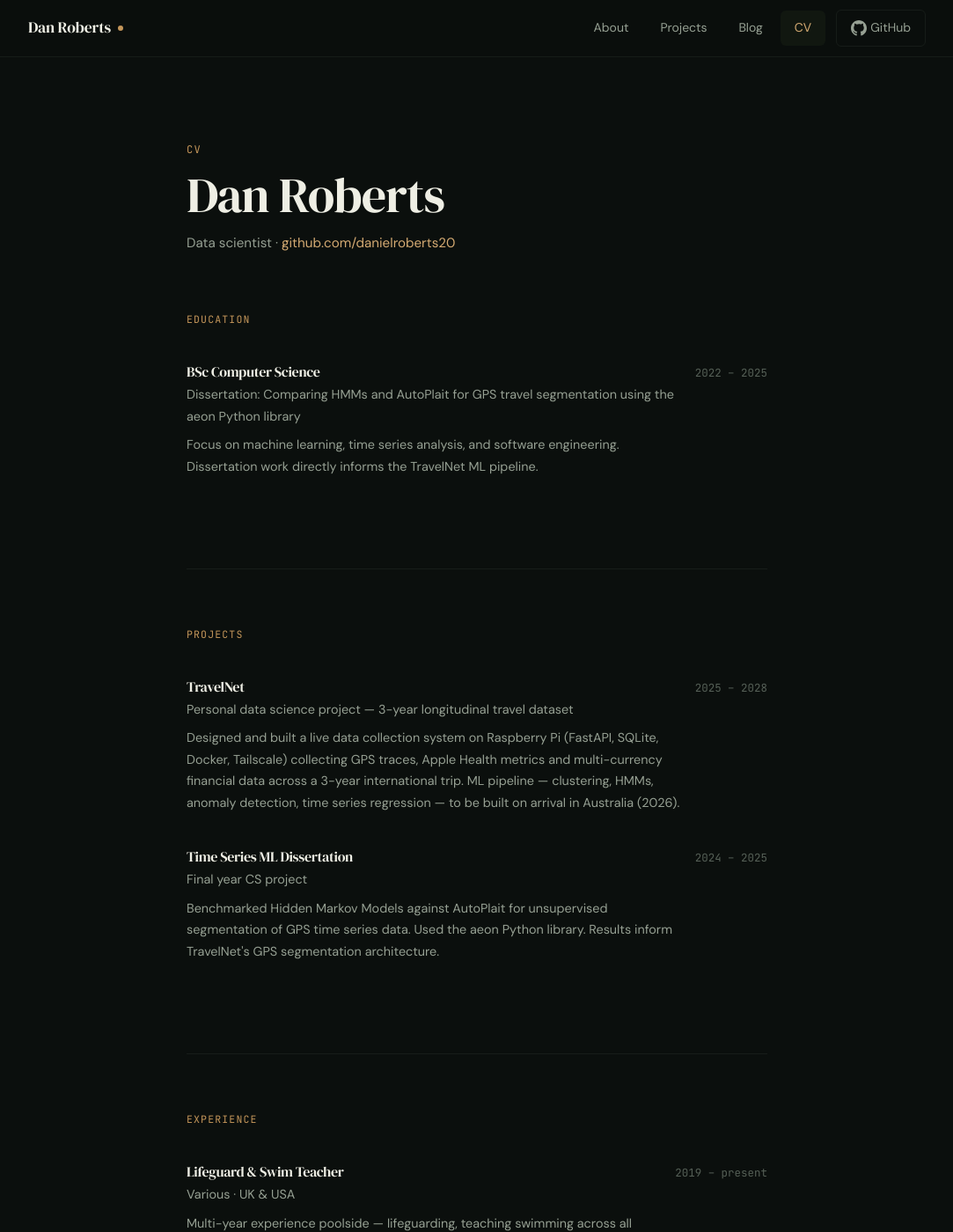
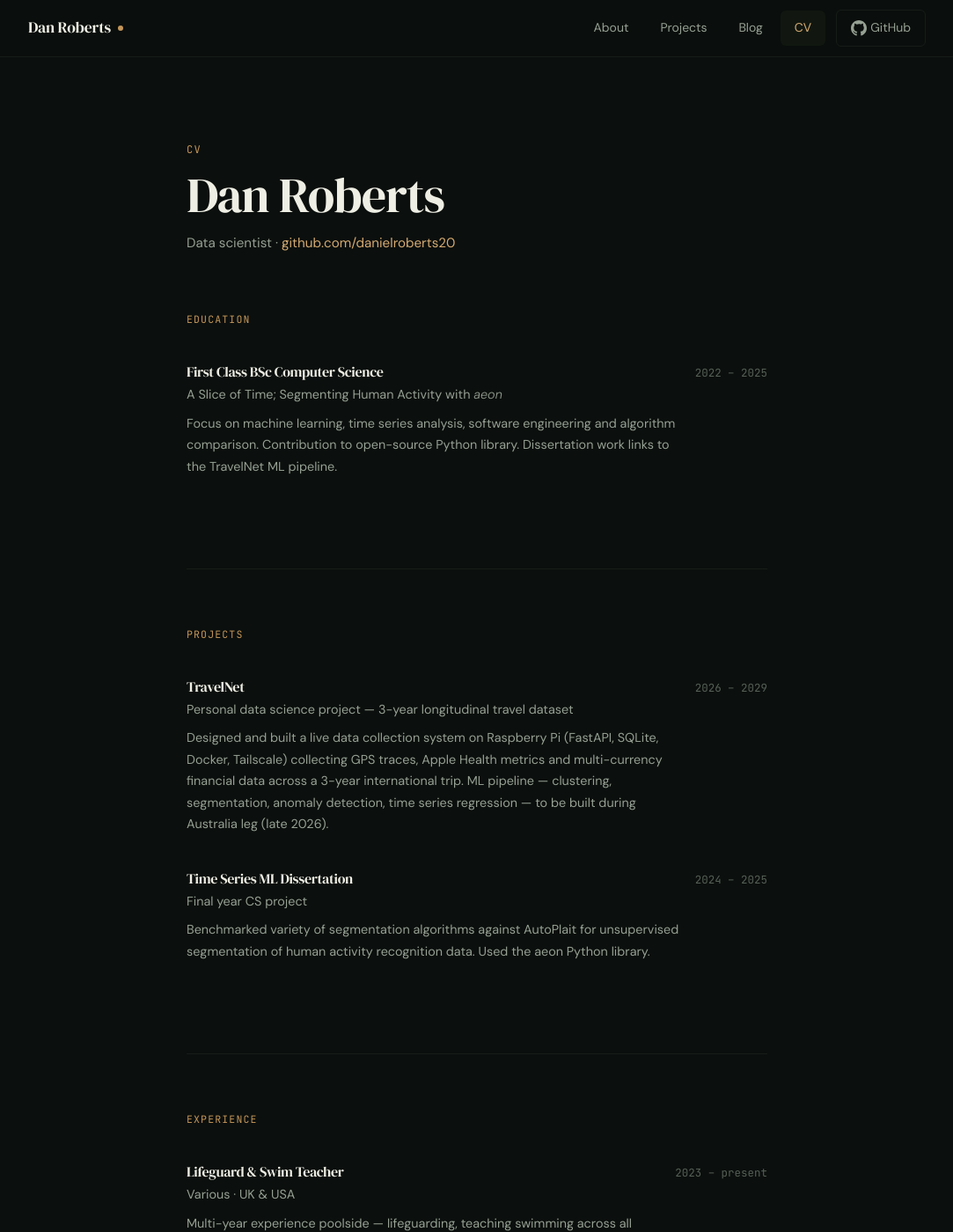
Before and after one commit to danielroberts20/danielroberts20.github.io, a Jekyll site: the page built from cv.md, in a window 1280 px wide and 1400 px high. Shown: the whole window at 88% size, without its empty margins (98-1181 px from the left). Built offline with Jekyll 4.4.1, drawn with Linux system fonts in a browser that asks for light colours; some of the changed text lies outside the part shown.

Commit message:
Updated CV

```diff
--- a/_data/site.yml
+++ b/_data/site.yml
@@ -5,7 +5,7 @@ status_schedule:
     label: Pre-departure hardening
     description: Building and stress-testing TravelNet before the June 2026 departure. Ireland dry run complete.
     location: "UK"
-    countries_visited: 0
+    countries_visited: —
     km_travelled: 0
     on_road: false
     active_lon: -0.1
--- a/cv.md
+++ b/cv.md
@@ -20,9 +20,9 @@ permalink: /cv/
     <p class="cv-section__title">Education</p>
     <div class="cv-entry">
       <div>
-        <h4 class="cv-entry__title">BSc Computer Science</h4>
-        <p class="cv-entry__sub">Dissertation: Comparing HMMs and AutoPlait for GPS travel segmentation using the aeon Python library</p>
-        <p class="cv-entry__desc">Focus on machine learning, time series analysis, and software engineering. Dissertation work directly informs the TravelNet ML pipeline.</p>
+        <h4 class="cv-entry__title">First Class BSc Computer Science</h4>
+        <p class="cv-entry__sub">A Slice of Time; Segmenting Human Activity with <i>aeon</i></p>
+        <p class="cv-entry__desc">Focus on machine learning, time series analysis, software engineering and algorithm comparison. Contribution to open-source Python library. Dissertation work links to the TravelNet ML pipeline.</p>
       </div>
       <span class="cv-entry__period">2022 – 2025</span>
     </div>
@@ -37,10 +37,10 @@ permalink: /cv/
         <p class="cv-entry__desc">
           Designed and built a live data collection system on Raspberry Pi (FastAPI, SQLite, Docker, Tailscale)
           collecting GPS traces, Apple Health metrics and multi-currency financial data across a 3-year international trip.
-          ML pipeline — clustering, HMMs, anomaly detection, time series regression — to be built on arrival in Australia (2026).
+          ML pipeline — clustering, segmentation, anomaly detection, time series regression — to be built during Australia leg (late 2026).
         </p>
       </div>
-      <span class="cv-entry__period">2025 – 2028</span>
+      <span class="cv-entry__period">2026 – 2029</span>
     </div>
 
     <div class="cv-entry">
@@ -48,8 +48,8 @@ permalink: /cv/
         <h4 class="cv-entry__title">Time Series ML Dissertation</h4>
         <p class="cv-entry__sub">Final year CS project</p>
         <p class="cv-entry__desc">
-          Benchmarked Hidden Markov Models against AutoPlait for unsupervised segmentation of GPS time series data.
-          Used the aeon Python library. Results inform TravelNet's GPS segmentation architecture.
+          Benchmarked variety of segmentation algorithms against AutoPlait for unsupervised segmentation of human activity recognition data.
+          Used the aeon Python library.
         </p>
       </div>
       <span class="cv-entry__period">2024 – 2025</span>
@@ -64,7 +64,19 @@ permalink: /cv/
         <p class="cv-entry__sub">Various · UK & USA</p>
         <p class="cv-entry__desc">
           Multi-year experience poolside — lifeguarding, teaching swimming across all ages and abilities,
-          and running structured swim sessions. Summer 2026: lifeguarding at a US summer camp.
+          and running structured swim sessions. Summer 2023-2026: lifeguarding and swim teaching at Camp Echo Lake, NY.
+        </p>
+      </div>
+      <span class="cv-entry__period">2023 – present</span>
+    </div>
+
+    <div class="cv-entry">
+      <div>
+        <h4 class="cv-entry__title">Service Team Support</h4>
+        <p class="cv-entry__sub">UK</p>
+        <p class="cv-entry__desc">
+          Multi-year experience poolside — lifeguarding, teaching swimming across all ages and abilities,
+          and running structured swim sessions. Summer 2023-2026: lifeguarding and swim teaching at Camp Echo Lake, NY.
         </p>
       </div>
       <span class="cv-entry__period">2019 – present</span>
```
Also changed, not shown: about.md (+1 -1 lines).
